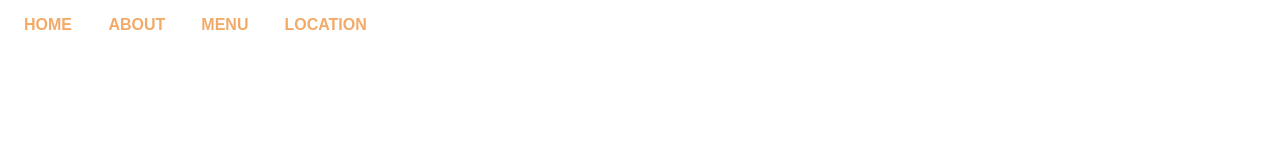
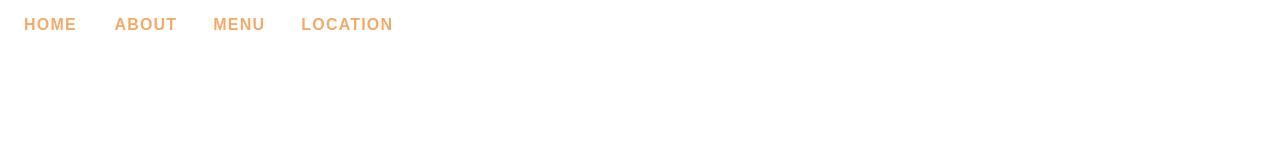
Before and after one commit to aclark50/aclark50.github.io, a plain HTML site: page grc338/website-mobile-first/index.html in a window 1280 px wide. Shown: the top 160 px of the page. Drawn offline with Linux system fonts and the light colour scheme.

Commit message:
Update style.css

```diff
--- a/grc338/website-mobile-first/style.css
+++ b/grc338/website-mobile-first/style.css
@@ -10,6 +10,7 @@ nav ul li {
     font-family: sans-serif;
     text-transform: uppercase;
     font-weight: bold;
+    letter-spacing: 0.075em;
     padding-left: 1em;
 
 }
```
